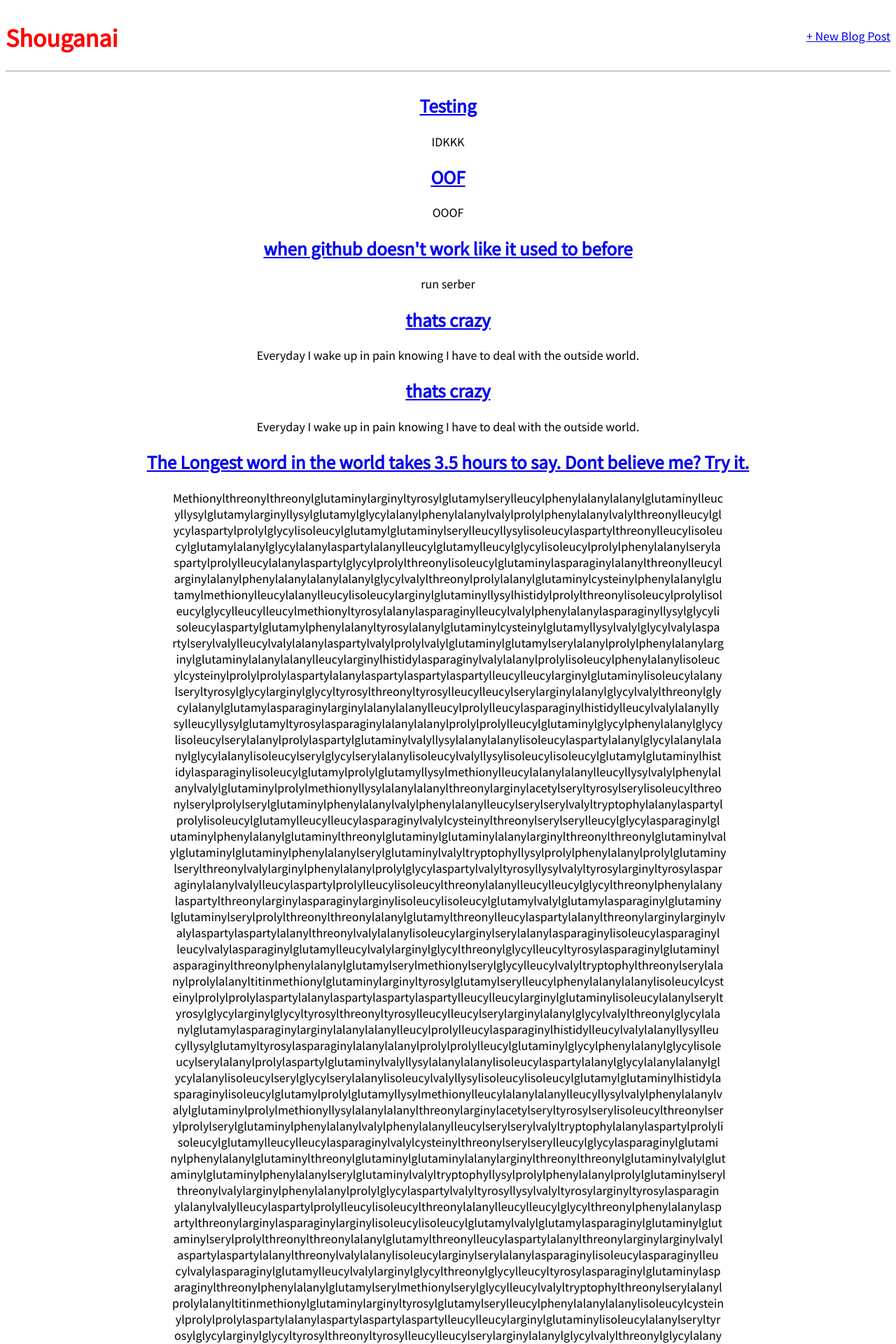
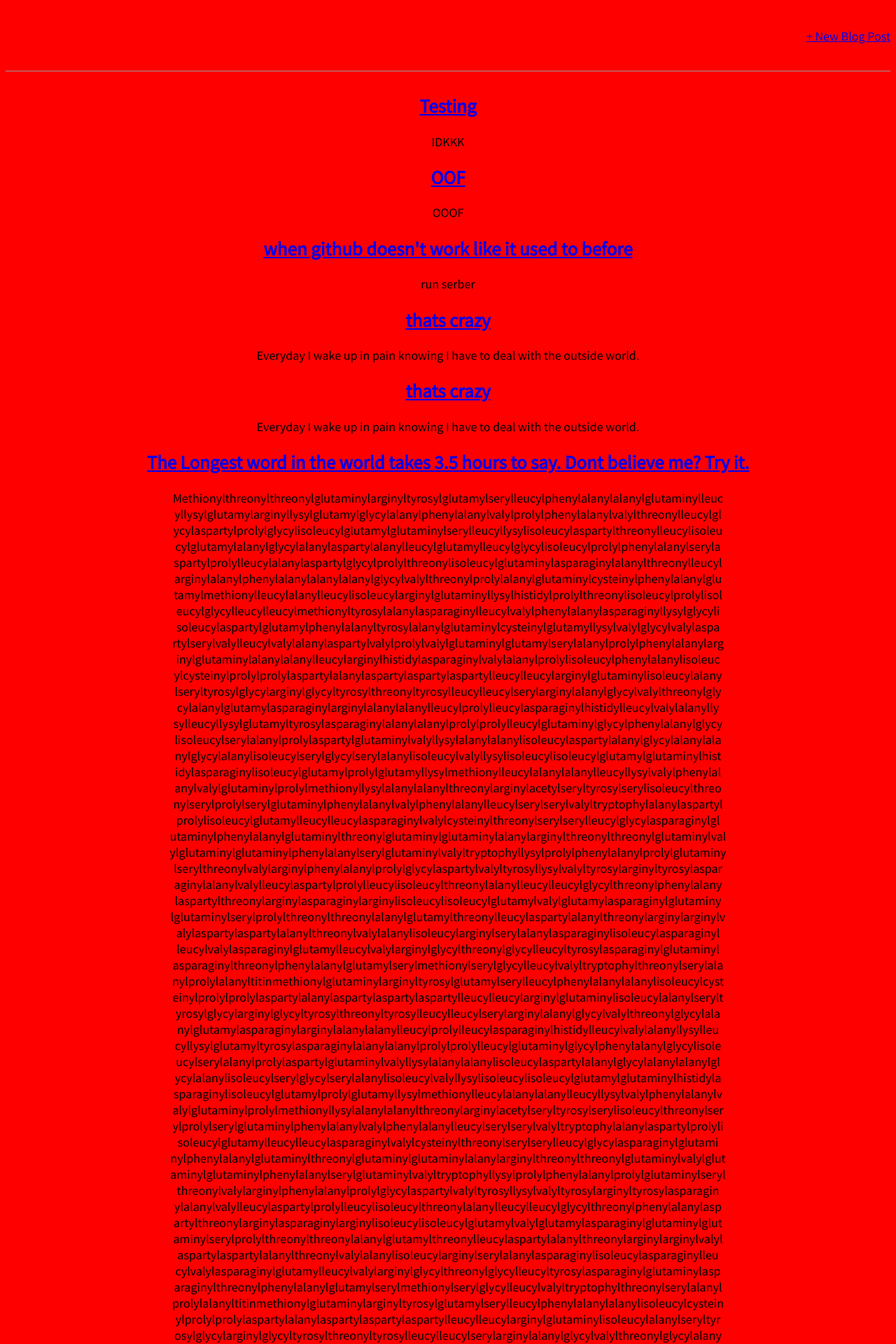
Before and after one commit to ecbishop1055/Shouganai, a Django app: page / in a window 1280 px wide. Shown: the top 1920 px of the page at 70% size. Run offline with Django 3.2, Linux system fonts and the light colour scheme; data comes from the database, SQL or seed files in the repository; both versions use the stored data as it was after the commit.

```diff
--- a/Shougonai/models.py
+++ b/Shougonai/models.py
@@ -1,4 +1,5 @@
 from django.db import models
+from django.urls import reverse
 
 # Create your models here.
 class Posts(models.Model):
--- a/static/css/base.css
+++ b/static/css/base.css
@@ -1,3 +1,5 @@
+
+
 header h1 a{
     color: red;
     text-decoration: none;
@@ -6,6 +8,7 @@ body {
     text-align: center;
     font-family: 'Source Sans Pro', sans-serif;
     font-size: 18px;
+    background-color: red;
 }
 
 header {
```
Also changed, not shown: db.sqlite3, 1 other file.
